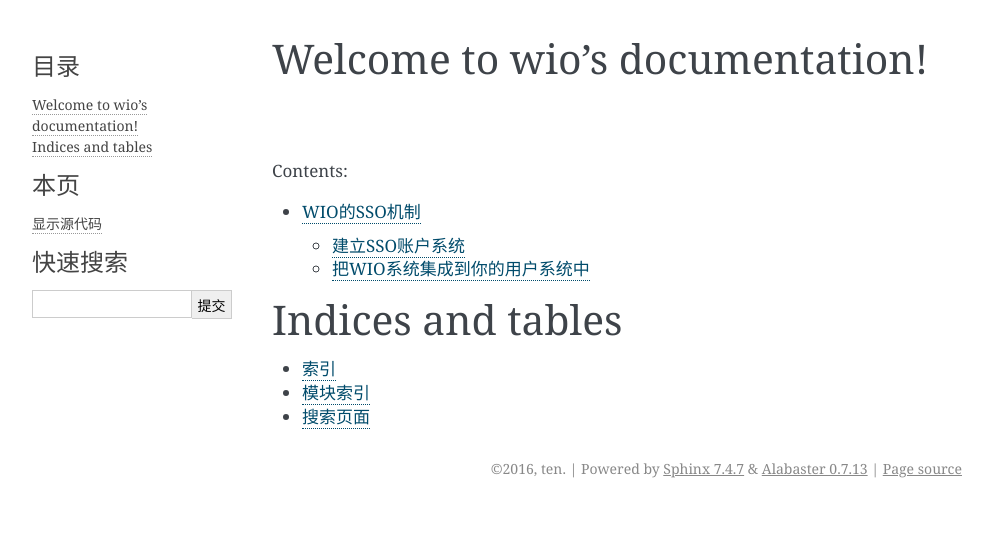
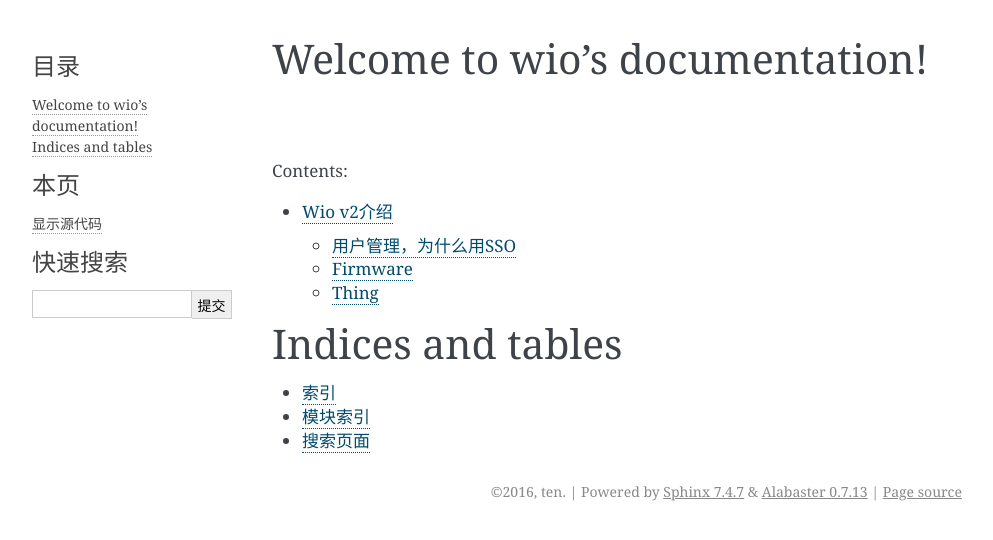
Before and after one commit to awong1900/wio_api_v2, a Sphinx documentation site: the page built from doc_sphinx/source/index.rst, in a window 1280 px wide. Shown: the top 540 px of the page, without its empty margins (148-1141 px from the left). Built offline with Sphinx 7.4.7, drawn with Linux system fonts in a browser that asks for light colours; some of the changed lines change nothing that is shown.

Commit message:
update introduction

````diff
--- a/doc_sphinx/source/index.rst
+++ b/doc_sphinx/source/index.rst
@@ -11,7 +11,7 @@ Contents:
 .. toctree::
    :maxdepth: 2
 
-   sso
+   introduction
 
 
 Indices and tables
--- a/doc_sphinx/source/introduction.md
+++ b/doc_sphinx/source/introduction.md
@@ -0,0 +1,56 @@
+# Wio v2介绍
+Wio平台是一个基于WiFi的IOT/WOT开发平台。它把大量的Grove(TM)系列的传感器和执行器变成了应用开发友好的APIs。它创造性的实现了动态的添加Grove模块和在线编译以及在线升级功能。
+
+Wio v2版本在第一版基础上做了强力升级。包括更友好的Grove或兼容Grove接口的模块驱动开发。更加方便的用户固件编写和测试。实现了更稳定的设备连接和可独立增加的节点部署，适合商业产品级开发。v2版本也包含很多有用的改进，API更多遵循RESTful风格，支持用户固件的分享和Github导入。
+
+## 用户管理，为什么用SSO
+在v1版本中，我们做了一个简单email/password登录系统。但是想集成Seeed原有的账户系统时，遇到了困难，需要很多额外的工作才能把他们集成进来。我们想到了Oauth 2.0(第三方认证，如Facebook)和SSO(Sign Sign On)。
+
+我们更希望Wio是一个隐藏在你的IOT应用后面的基础服务。因此SSO更合适，它只需要你的IOT应用登陆一次，Wio服务被验证。而用Oauth，需要验证两次。
+
+当前默认支持Firebase，Stormpath的SSO系统，可以在配置设置里修改。当然也可以写相应的代码支持自己SSO系统，使用公司已有的账户系统。
+
+## Firmware
+在Wio系统里，它被定义为一个Wio固件项目，而不是单纯的可执行固件文件。它包括固件的名字，描述和重要的Grove模组配置信息，ULB(用户逻辑文件)。
+
+### Firmware的Grove配置字段
+例子：
+```
+"config": {
+    "board_name": "Wio Link v1.0",
+    "connections": [
+      {
+        "sku": "101020019-ffff",
+        "port": "D0"
+      }
+    ]
+    }
+```
+`board_name`代表Thing的类型，`connections`代表连接的Grove模块的列表。`sku`代表Grove模块的编号。`port`代表连接的端口。
+
+### Firmware的ULB
+ULB主要提供一种途径让用户在Grove驱动之上定义更多的APIs。它可以调用基础的Wio库或者多个Grove驱动函数，封装成更有用的APIs。这些APIs会集成到固件提供的API列表中。
+
+### Firmware的编译
+```
+/v2/firmwares/{firmware_id}/bin
+```
+调用此API可以把固件项目在线编译为可执行文件。
+
+## Thing
+可以理解为物联网节点，终端。在Wio系统里，它被定为一个运行Wio固件，驱动Grove模块和连接Wio服务器的物联网终端设备。
+
+### Thing的注册
+当用Wio API创建了Thing，但并不代表实际的终端设备即可工作。这里需要额外的注册操作。首先，把Thing的ID，key和WI-FI的SSID和密码通过UDP工具写入终端设备；稍等一会，待设备连上Wio服务器；然后，调用`/v2/things/{thing_id}/verify-registered`检测是否设备是否注册成功。
+
+### Thing的升级
+当前Thing支持立即升级和定时升级。
+```
+/v2/things/{thing_id}/ota
+{
+  "firmware_id": "ad144ec3505641e29555e7de25aeaa08",
+  "ota_at": "2016-12-28T12:05:05.000Z"
+}
+```
+`firmware_id`代表固件项目ID，系统会自动编译固件，并立即或定时通过OTA给Thing升级。
+`ota_at`，ISO8601格式时间戳。当定义时，代表定时升级，如果没有定义，代表立即升级。
````
